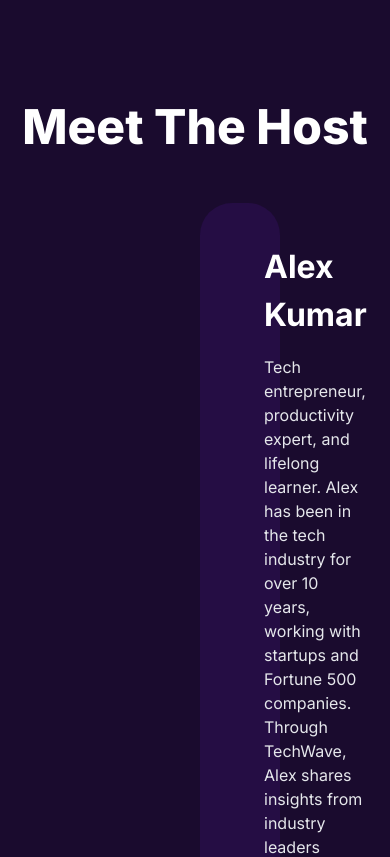
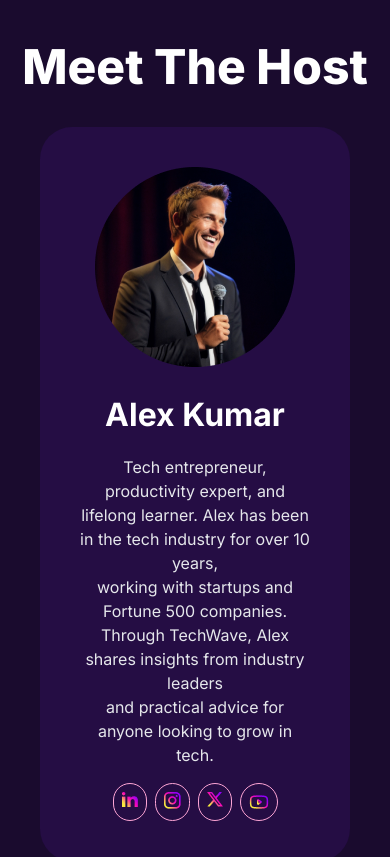
Before and after one commit to HR-Limon/Tech-Wave, a plain HTML site: page index.html in a window 390 px wide. Shown: the part 5780-6637 px from the top of the page. Drawn offline with nearby package versions, Linux system fonts and the light colour scheme.

Commit message:
third part done with responsive

```diff
--- a/index.html
+++ b/index.html
@@ -172,19 +172,19 @@
                 </div>
             </div>
             <!-- 2nd part -->
-            <div class="text-center font-extrabold text-white text-[48px] pt-[120px] pb-10">
+            <div class="text-center font-extrabold text-white text-[48px] pt-[60px] lg:pt-[120px] lg:pb-10 pb-6">
                 <p>Meet The Host</p>
             </div>
-            <div class="bg-[#35116566] mx-[200px] p-10 rounded-4xl flex gap-6">
-                <div>
+            <div class="bg-[#35116566] mx-10 grid grid-cols-1 lg:mx-[200px] p-10 rounded-4xl lg:flex gap-6">
+                <div class="flex justify-center lg:flex-none lg:justify-normal">
                     <img src="assets/host.png" alt="">
                 </div>
-                <div>
+                <div >
                     <div>
-                        <p class="font-bold text-[32px] text-white">Alex Kumar</p>
-                        <p class="text-gray-200 py-4">Tech entrepreneur, productivity expert, and lifelong learner. Alex has been in the tech industry for over 10 years,<br> working with startups and Fortune 500 companies. Through TechWave, Alex shares insights from industry leaders <br> and practical advice for anyone looking to grow in tech.</p>
+                        <p class="font-bold text-[32px] text-white text-center lg:text-start">Alex Kumar</p>
+                        <p class="text-gray-200 py-4 text-center lg:text-start">Tech entrepreneur, productivity expert, and lifelong learner. Alex has been in the tech industry for over 10 years,<br> working with startups and Fortune 500 companies. Through TechWave, Alex shares insights from industry leaders <br> and practical advice for anyone looking to grow in tech.</p>
                     </div>
-                    <div class="flex gap-2">
+                    <div class="flex gap-2 justify-center lg:justify-normal">
                         <div class="border border-pink-300 rounded-full"><img class="p-2" src="assets/linkedin.png" alt=""></div>
                         <div class="border border-pink-300 rounded-full"><img class="p-2"  src="assets/instagram.png" alt=""></div>
                         <div class="border border-pink-300 rounded-full"><img class="p-2" src="assets/x.png" alt="" srcset=""></div>
```
